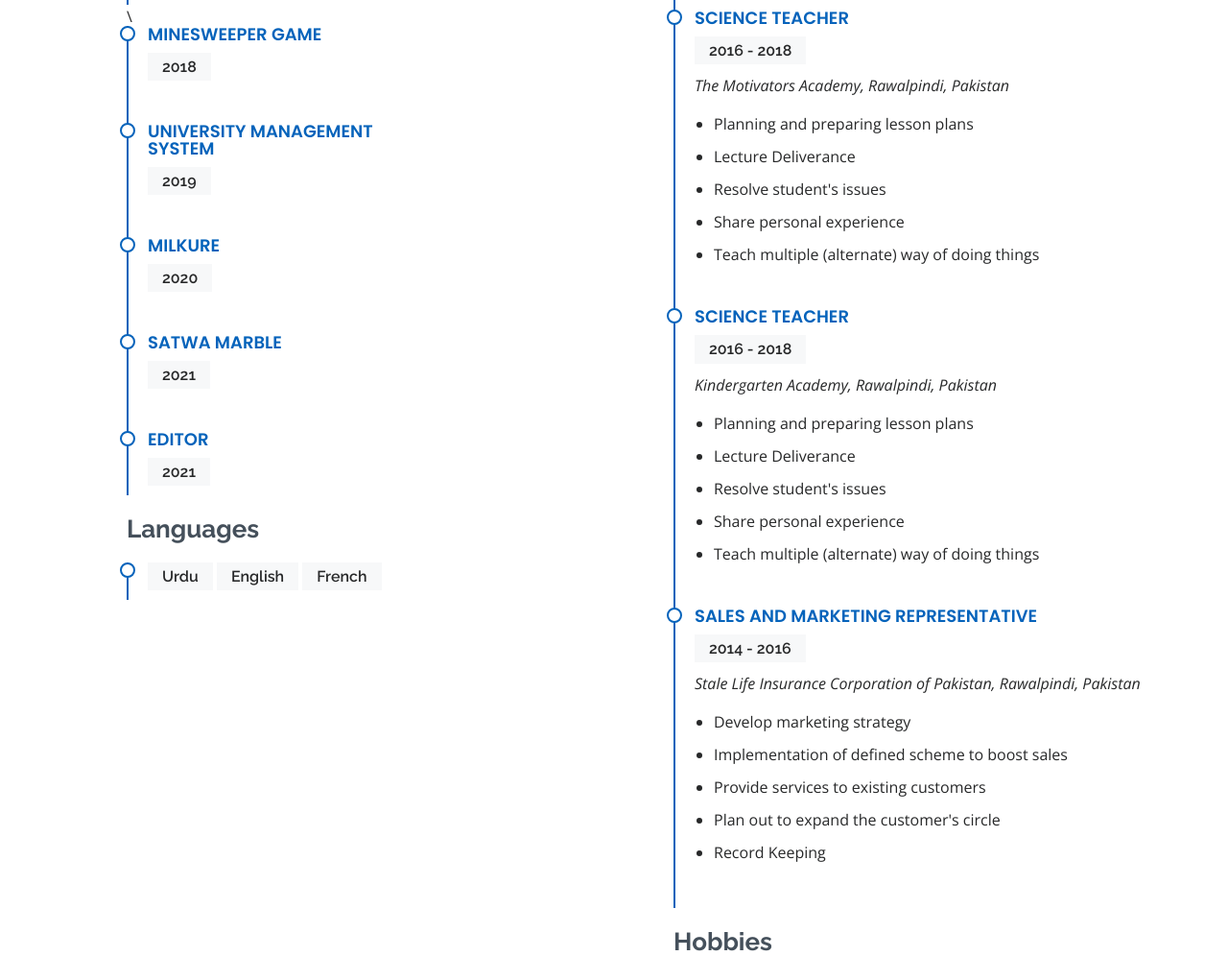
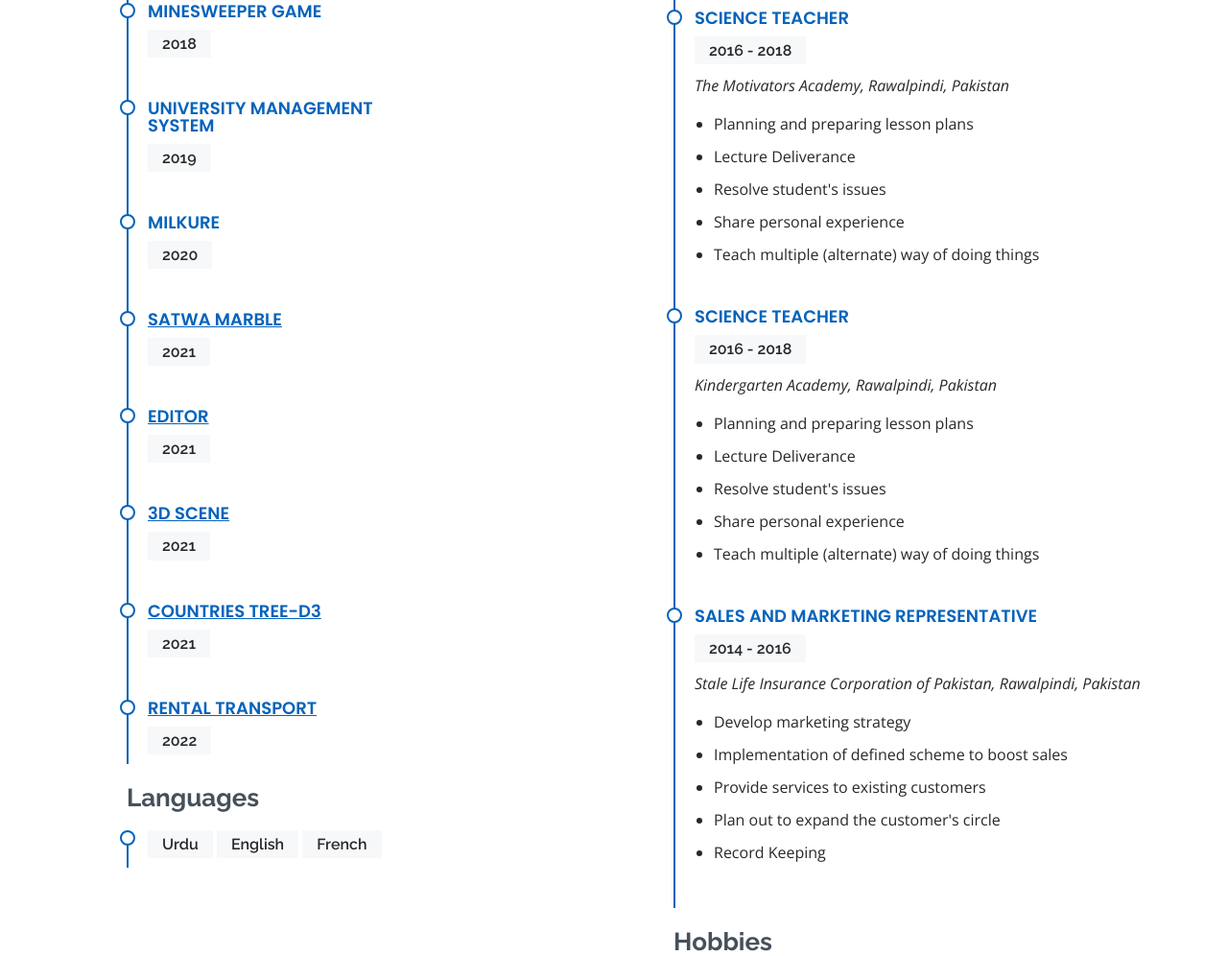
Before and after one commit to MuhammadAlii1998/resume-site, a plain HTML site: page index.html in a window 1280 px wide. Shown: the part 4820-5816 px from the top of the page at 96% size. Drawn offline with nearby package versions, Linux system fonts and the light colour scheme.

Commit message:
Update Projects with active URLs till Feb-2022

```diff
--- a/index.html
+++ b/index.html
@@ -356,7 +356,7 @@
                       <h4>Virtual Drone</h4>
                       <h5>2018</h5>
                       <p></p>
-                    </div>\
+                    </div>
                     <div class="resume-item">
                       <h4>Minesweeper Game</h4>
                       <h5>2018</h5>
@@ -373,13 +373,28 @@
                       <p></p>
                     </div>
                   <div class="resume-item">
-                    <h4><a href=https://www.satwamarble.com/">Satwa Marble</a></h4>
+                    <h4><a href=https://www.satwamarble.com/"><u>Satwa Marble</u></a></h4>
                     <h5>2021</h5>
                     <p></p>
                   </div>
                   <div class="resume-item">
-                    <a href="https://muhammad-ali-1998-editor.netlify.app/"><h4>Editor</h4></a>
+                      <a href="https://muhammad-ali-1998-editor.netlify.app/"><h4><u>Editor</u></h4></a>
                     <h5>2021</h5>
+                    <p></p>
+                  </div>
+                  <div class="resume-item">
+                    <a href="https://muhammad-ali-1998-3d-scene.netlify.app/"><h4><u>3D Scene</u></h4></a>
+                    <h5>2021</h5>
+                    <p></p>
+                  </div>
+                  <div class="resume-item">
+                    <a href="https://muhammad-ali-1998-d3js.netlify.app/"><h4><u>Countries Tree-D3</u></h4></a>
+                    <h5>2021</h5>
+                    <p></p>
+                  </div>
+                  <div class="resume-item">
+                      <a href="https://rental-transport.netlify.app/"><h4><u>Rental Transport</u></h4></a>
+                    <h5>2022</h5>
                     <p></p>
                   </div>
 
```
